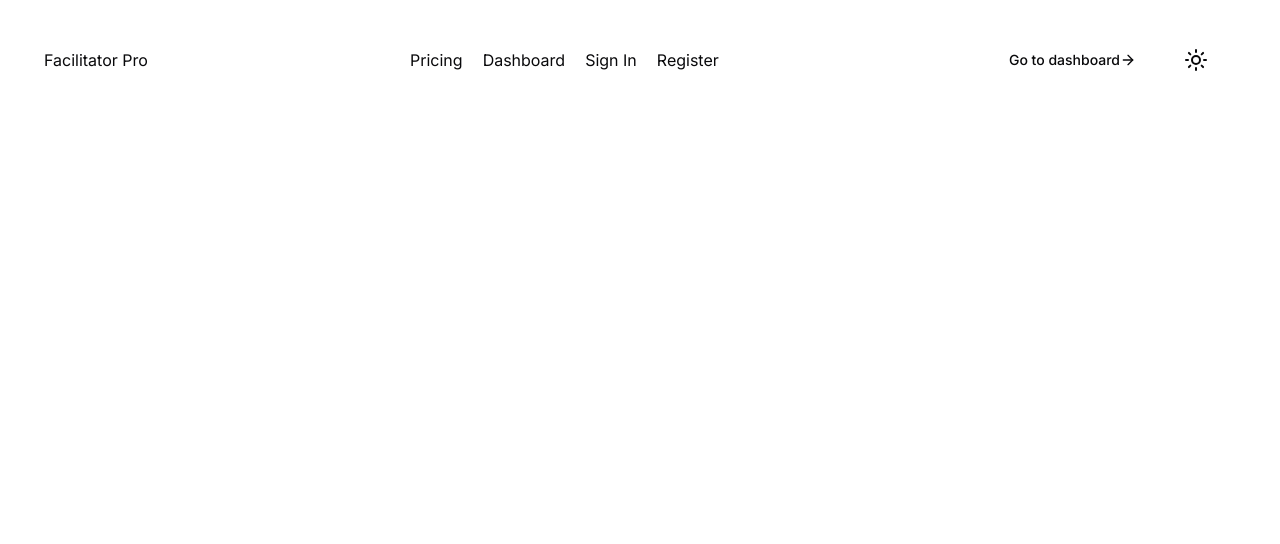
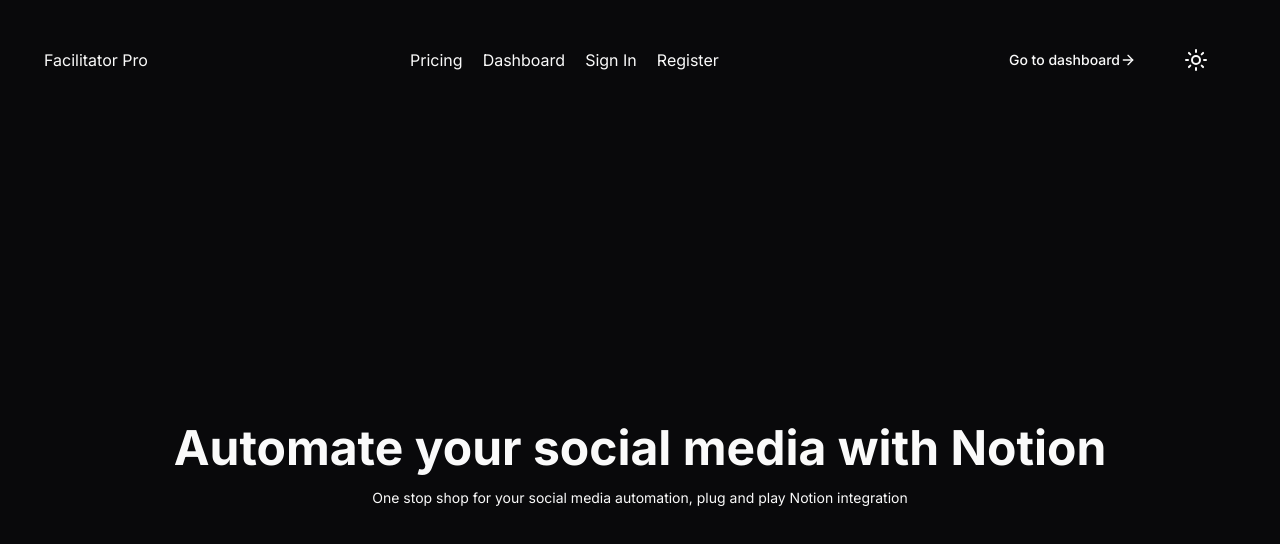
Before and after one commit to TajTelesford/facilitatorpro, a Next.js app: page / in a window 1280 px wide. Shown: the top 544 px of the page. Built offline with nearby package versions, Linux system fonts and the light colour scheme.

Commit message:
Drop down menu working, need to update it soon

```diff
--- a/app/layout.tsx
+++ b/app/layout.tsx
@@ -17,7 +17,7 @@
 }>) {
   return (
     <ClerkProvider>
-      <html lang="en">
+      <html lang="en" className="dark">
         <body className={inter.className}>{children}</body>
       </html>
     </ClerkProvider>
--- a/app/page.tsx
+++ b/app/page.tsx
@@ -5,7 +5,17 @@
   return (
     <div>
       <Navbar />
-      <div></div>
+      <div className="mt-60 p-6 flex flex-col items-center  min-h-screen ">
+        <div className="flex flex-col items-center p-10">
+          <h1 className="text-center text-3xl font-bold md:text-4xl lg:text-5xl mb-4">
+            Automate your social media with Notion
+          </h1>
+          <span className="text-center text-sm">
+            One stop shop for your social media automation, plug and play Notion
+            integration
+          </span>
+        </div>
+      </div>
     </div>
   );
 }
--- a/components/navbar.tsx
+++ b/components/navbar.tsx
@@ -78,7 +78,7 @@
 
       {/* Dropdown menu for smaller screens */}
       {menuOpen && (
-        <div className="absolute top-full left-0 right-0 mt-2 lg:hidden flex flex-col items-center z-50">
+        <div className="absolute top-full left-0 right-0 mt-2 lg:hidden flex flex-col items-center z-50 mb-10">
           <Link href={"#"} className="whitespace-nowrap p-2">
             Pricing
           </Link>
```
